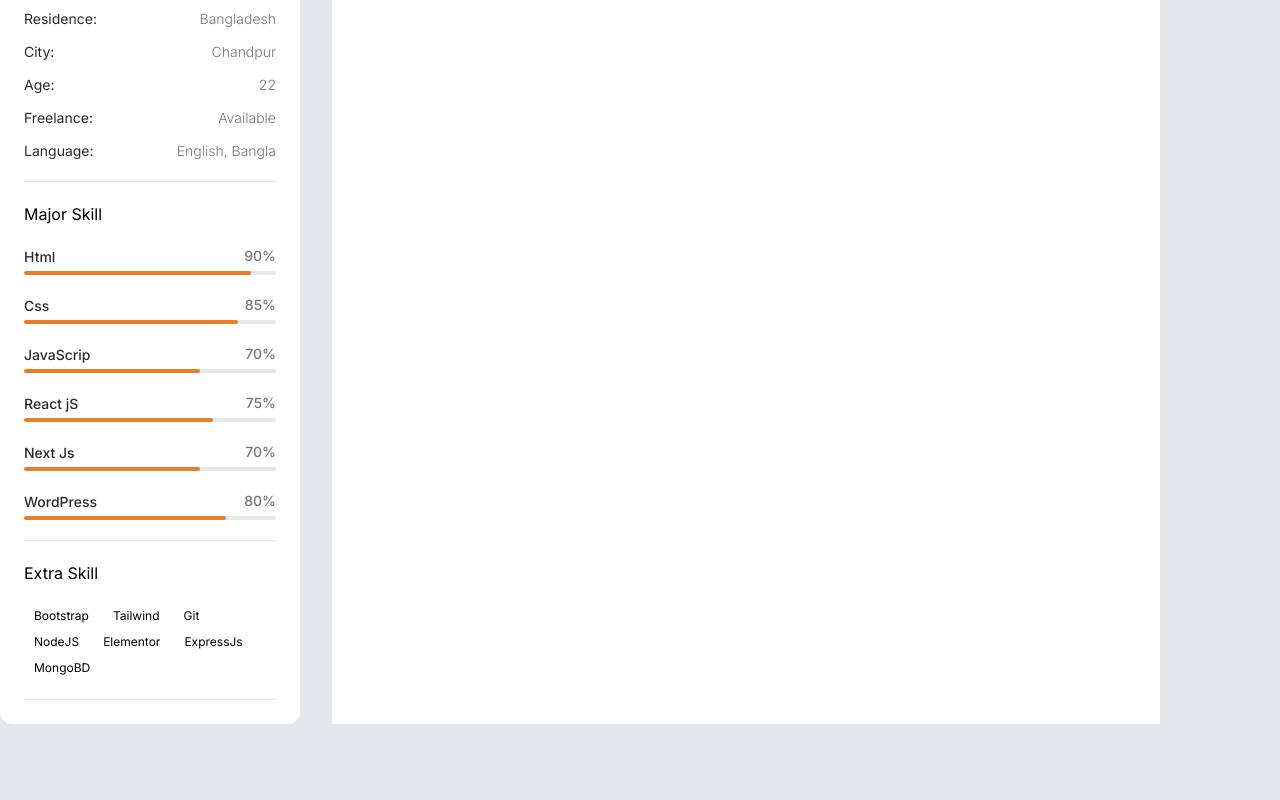
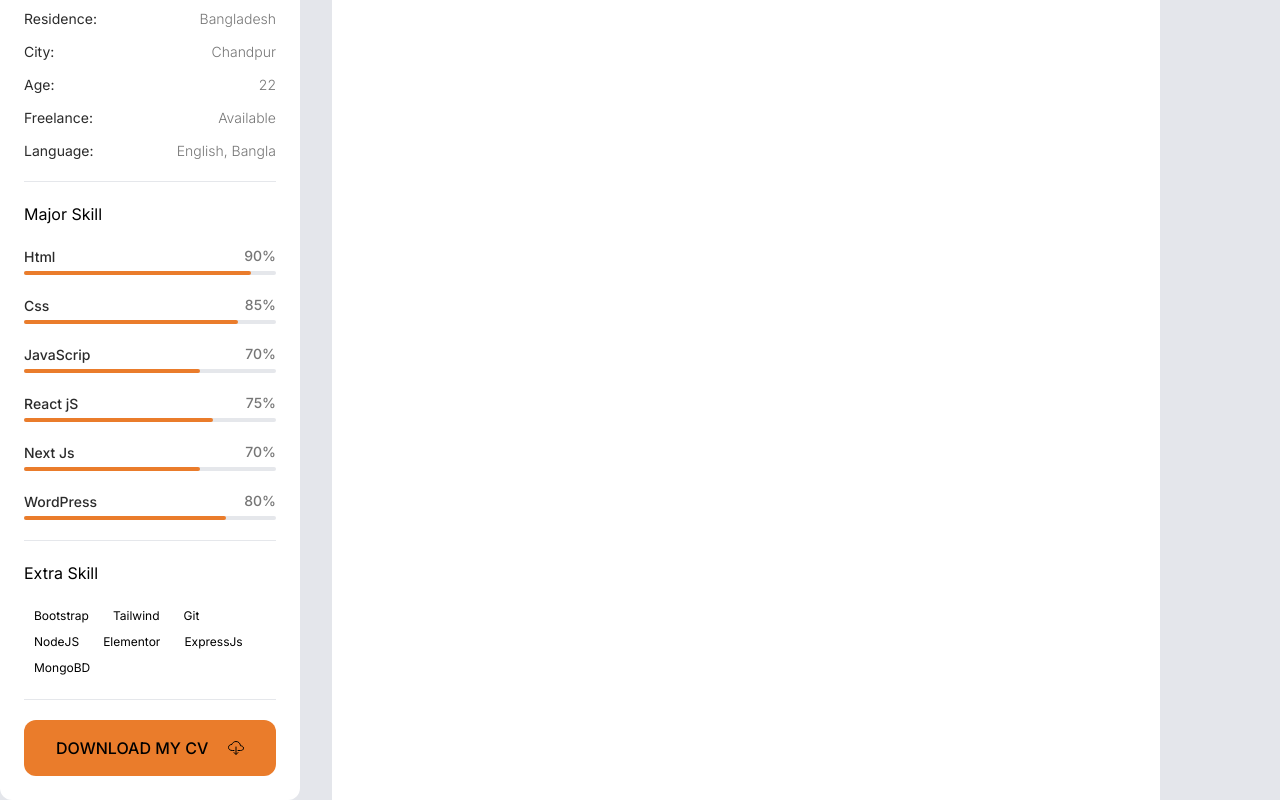
Before and after one commit to programmernizam/developer_portfolio_nextjs, a Next.js app: page / in a window 1280 px wide. Shown: the part 354-1154 px from the top of the page. Before the commit the page ends 1078 px from the top, so only its background shows below. Built offline with nearby package versions, Linux system fonts and the light colour scheme.

Commit message:
[Done Left Sidebar]

```diff
--- a/src/components/LeftSidebar/Skill.js
+++ b/src/components/LeftSidebar/Skill.js
@@ -1,3 +1,6 @@
+import Link from "next/link";
+import { IoCloudDownloadOutline } from "react-icons/io5";
+
 export default function Skill({ data }) {
     return (
         <div className="mt-5">
@@ -20,6 +23,8 @@ export default function Skill({ data }) {
                 {data.extraSkill.map(item => <span key={Math.random()} className="py-[2px] text-[12px] px-[10px] hover:bg-secondary text-center rounded-xl">{item}</span>)}
             </div>
             <hr />
+            <Link href={data.resume} className="bg-primary px-8 py-4 mt-5 rounded-xl font-medium uppercase flex items-center justify-between">Download My CV <IoCloudDownloadOutline />
+            </Link>
         </div>
     )
 }
--- a/src/utils/data.js
+++ b/src/utils/data.js
@@ -75,6 +75,7 @@ export const personalData = {
             value: 80
         },
     ],
-    extraSkill: ["Bootstrap", "Tailwind", "Git", "NodeJS", "Elementor", "ExpressJs", "MongoBD"]
+    extraSkill: ["Bootstrap", "Tailwind", "Git", "NodeJS", "Elementor", "ExpressJs", "MongoBD"],
+    resume: '#'
 
 }
```
